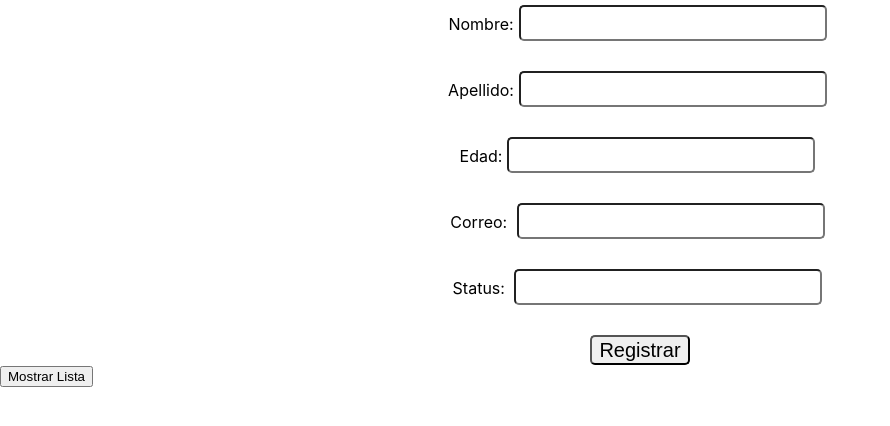
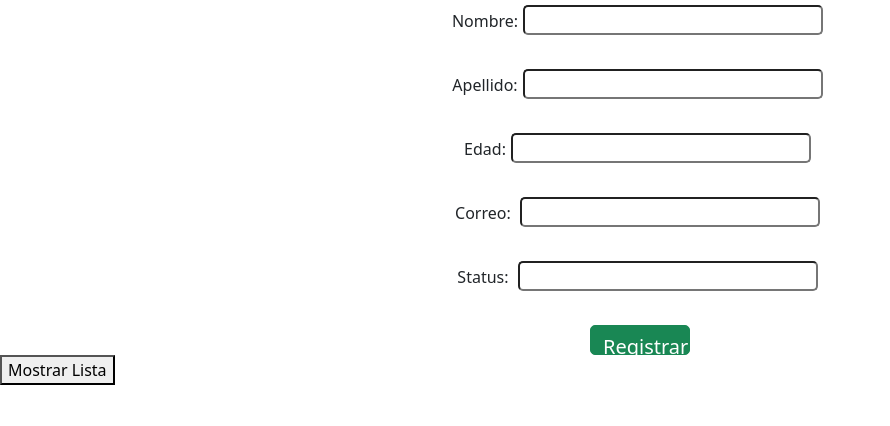
Before and after one commit to 0vethor0/client, a React (Create React App) app: page / in a window 1280 px wide. Shown: the top 426 px of the page, without its empty margins (0-890 px from the left). Built offline with nearby package versions, Linux system fonts and the light colour scheme.

Commit message:
bootstrapEditUno

```diff
--- a/package.json
+++ b/package.json
@@ -8,7 +8,9 @@
     "@testing-library/react": "^16.2.0",
     "@testing-library/user-event": "^13.5.0",
     "axios": "^1.8.1",
+    "bootstrap": "^5.3.3",
     "react": "^19.0.0",
+    "react-bootstrap": "^2.10.9",
     "react-dom": "^19.0.0",
     "react-scripts": "5.0.1",
     "web-vitals": "^2.1.4"
--- a/src/App.js
+++ b/src/App.js
@@ -1,6 +1,7 @@
 import './App.css';
 import { useState } from 'react';
 import Axios from 'axios';
+import 'bootstrap/dist/css/bootstrap.min.css';
 
 function App() {
 
@@ -47,7 +48,7 @@ return (
             <label>Status: <input
                   onChange={(event)=> {setStatus(event.target.value)}}
             type="text"/></label><br/>
-            <button onClick={mostrarDatos}>Registrar </button>
+            <button className= 'btn btn-success' onClick={mostrarDatos}>Registrar </button>
       </div>
       <div className="lista">
             <button onClick={getDatos}>Mostrar Lista</button>
```
Also changed, not shown: 1 other file (tests, documents, lock files or other folders).
